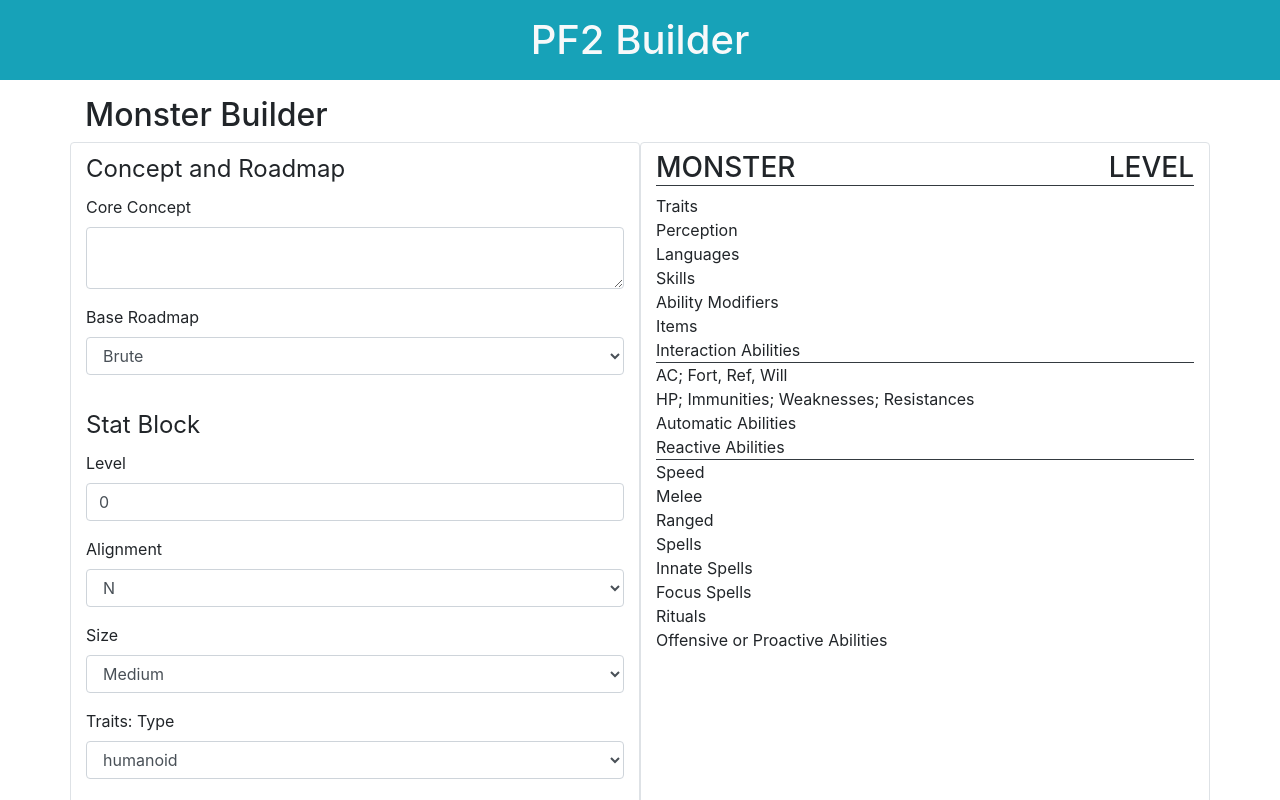
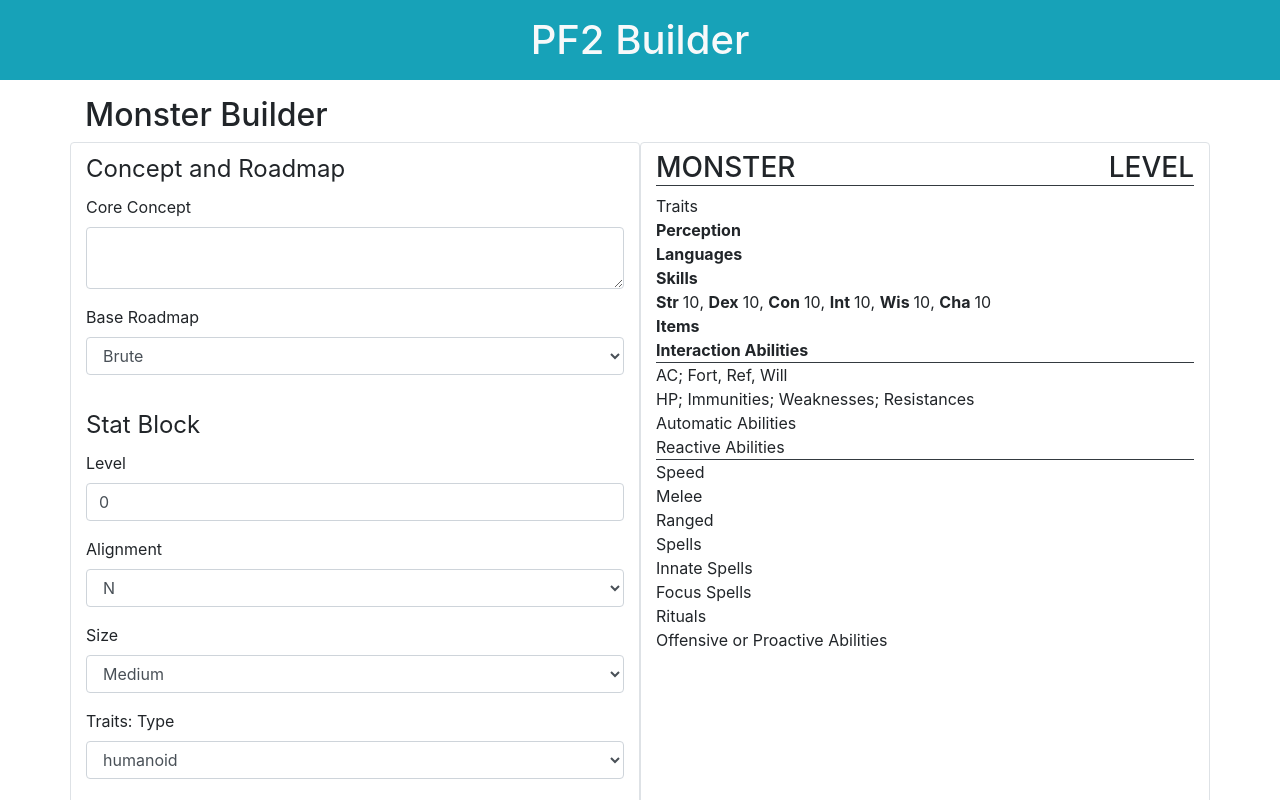
Before and after one commit to sfiquet/pf2-builder, a React (Create React App) app: page / in a window 1280 px wide. Shown: the top 800 px of the page. Built offline with nearby package versions, Linux system fonts and the light colour scheme.

Commit message:
Add ProfileEntry component

```diff
--- a/src/components/Heading/Heading.js
+++ b/src/components/Heading/Heading.js
@@ -1,12 +1,12 @@
 import React from 'react';
 
-const Heading = ({ level, children }) => {
+const Heading = ({ level, children, className }) => {
   const defaultLevel = 2;
   const safeLevel = level >= 1 ? (level <= 6 ? level : 6) : defaultLevel;
   const H = 'h' + safeLevel;
 
   return (
-  <H>{children}</H>
+  <H className={className}>{children}</H>
 )};
 
 export default Heading;
--- a/src/components/MonsterBuilder/MonsterBuilder.js
+++ b/src/components/MonsterBuilder/MonsterBuilder.js
@@ -154,7 +154,7 @@
             </fieldset>
           </form>
           <output form="monsterInput" className="col-12 col-md-6 d-block border rounded py-2 mb-2">
-            <MonsterProfile monster={this.state} />
+            <MonsterProfile monster={this.state} level={3} />
           </output>
         </div>
       </Fragment>
--- a/src/components/MonsterProfile/MonsterProfile.js
+++ b/src/components/MonsterProfile/MonsterProfile.js
@@ -1,21 +1,38 @@
 import React, {Fragment} from 'react';
+import ProfileEntry from '../ProfileEntry/ProfileEntry';
+import Heading from '../Heading/Heading';
 
-function MonsterProfile(props){
+function MonsterProfile({level, monster}){
+  const nextLevel = level + 1;
+  // temporary
+  const abilities = ['Str', 'Dex', 'Con', 'Int', 'Wis', 'Cha'].map(item => ({
+    name: item,
+    value: 10,
+  }));
+  const abilityMods = abilities.map(item =>
+    <li className="MonsterProfile-list-item" key={item.name}>
+      <ProfileEntry className="d-inline" level={nextLevel+1} content={{title: item.name, text: `${item.value}` }}/>
+    </li>
+  );
   return (
     <Fragment>
       <div className="d-flex justify-content-between text-uppercase h3 border-bottom border-dark">
         <div>Monster</div>
         <div>Level</div>
       </div>
-      <div className="border-bottom border-dark">
+      <section className="border-bottom border-dark">
+        <Heading level={level} className="sr-only">General Stats</Heading>
         <div>Traits</div>
-        <div>Perception</div>
-        <div>Languages</div>
-        <div>Skills</div>
-        <div>Ability Modifiers</div>
-        <div>Items</div>
-        <div>Interaction Abilities</div>
-      </div>
+        <ProfileEntry level={nextLevel} content={{title: 'Perception'}}/>
+        <ProfileEntry level={nextLevel} content={{title: 'Languages'}}/>
+        <ProfileEntry level={nextLevel} content={{title: 'Skills'}}/>
+        <Heading level={nextLevel} className="sr-only">Ability Modifiers</Heading>
+        <ul className="MonsterProfile-list">
+          {abilityMods}
+        </ul>
+        <ProfileEntry level={nextLevel} content={{title: 'Items'}}/>
+        <ProfileEntry level={nextLevel} content={{title: 'Interaction Abilities'}}/>
+      </section>
       <div className="border-bottom border-dark">
         <div>AC; Fort, Ref, Will</div>
         <div>HP; Immunities; Weaknesses; Resistances</div>
--- /dev/null
+++ b/src/components/ProfileEntry/ProfileEntry.js
@@ -0,0 +1,18 @@
+import React from 'react';
+import Heading from '../Heading/Heading';
+
+const ProfileEntry = ({ level, content, className }) => {
+  if (!content){
+    return null;
+  }
+  const componentClass = "ProfileEntry";
+  const classes = className ? `${componentClass} ${className}` : componentClass;
+
+  return (
+    <div className={classes}>
+      <Heading className="ProfileEntry-title d-inline" level={level}>{content.title}</Heading>
+      <span className="ProfileEntry-text pl-1">{content.text}</span>
+    </div>
+)};
+
+export default ProfileEntry;
--- a/src/index.css
+++ b/src/index.css
@@ -24,3 +24,23 @@
 .MonsterBuilder-legend {
   font-size: 1em;
 }
+
+.MonsterProfile-list {
+  display: inline;
+  list-style: none;
+  padding: 0;
+}
+.MonsterProfile-list-item {
+  display: inline;
+}
+.MonsterProfile-list-item:after {
+  content: ", ";
+}
+.MonsterProfile-list-item:last-child:after {
+  content: "";
+}
+
+.ProfileEntry-title {
+  font-size: 1em;
+  font-weight: bold;
+}
```
Also changed, not shown: 2 other files (tests, documents, lock files or other folders).
